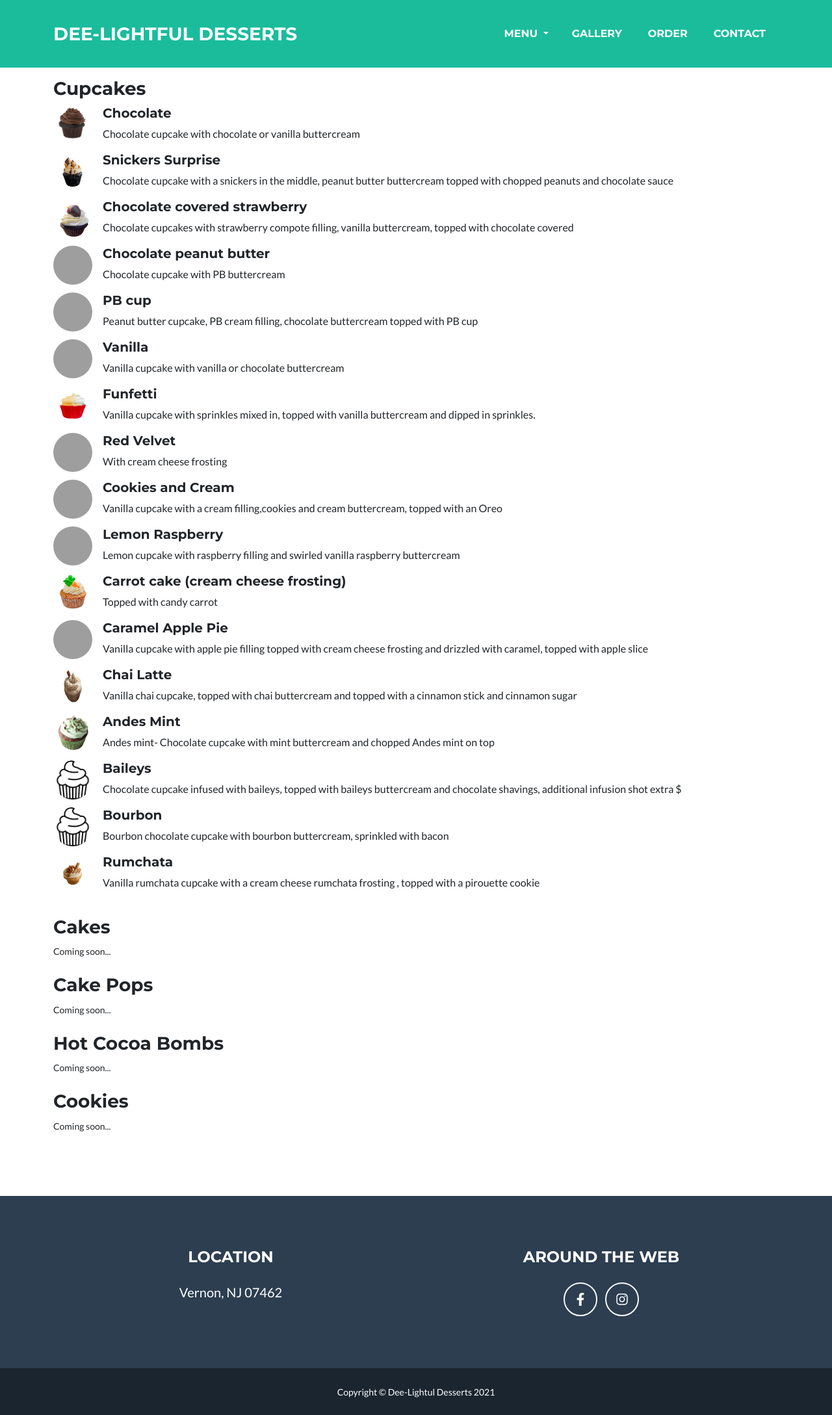
After one commit to mnoah66/deelightfuldesserts, a Django app: page /cupcakes/ in a window 1280 px wide. The commit adds this page. Shown: the whole page at 65% size. Run offline with Django 3.2, Linux system fonts and the light colour scheme; some libraries are stand-ins or nearby versions; grey boxes are pictures that could not be loaded.

Commit message:
individual pages and dropdown menu in nav

```diff
--- a/photos/templates/photos/base.html
+++ b/photos/templates/photos/base.html
@@ -1,12 +1,13 @@
 {% load static %}
 <!DOCTYPE html>
 <html lang="en">
+
 <head>
     <!-- Global site tag (gtag.js) - Google Analytics -->
     <script async src="https://www.googletagmanager.com/gtag/js?id=G-3FM8Y8MZTR"></script>
     <script>
         window.dataLayer = window.dataLayer || [];
-  function gtag(){dataLayer.push(arguments);}
+        function gtag() { dataLayer.push(arguments); }
         gtag('js', new Date());
 
         gtag('config', 'G-3FM8Y8MZTR');
@@ -15,7 +16,9 @@
     <meta name="viewport" content="width=device-width, initial-scale=1, shrink-to-fit=no" />
     <meta name="description" content="" />
     <meta name="author" content="" />
-        <title>Deelightful Desserts</title>
+    {% block title %}
+
+    {% endblock %}
     <!-- Favicon-->
     <link rel="shortcut icon" type="image/png" href="{% static 'assets/img/favicons/favicon.ico' %}" />
     <link rel="apple-touch-icon" sizes="180x180" href="{% static 'assets/img/favicons/apple-touch-icon.png' %}">
@@ -29,26 +32,45 @@
     <script src="https://use.fontawesome.com/releases/v5.15.3/js/all.js" crossorigin="anonymous"></script>
     <!-- Google fonts-->
     <link href="https://fonts.googleapis.com/css?family=Montserrat:400,700" rel="stylesheet" type="text/css" />
-        <link href="https://fonts.googleapis.com/css?family=Lato:400,700,400italic,700italic" rel="stylesheet" type="text/css" />
+    <link href="https://fonts.googleapis.com/css?family=Lato:400,700,400italic,700italic" rel="stylesheet"
+        type="text/css" />
     <!-- Core theme CSS (includes Bootstrap)-->
 
     <link href="{% static 'css/styles.css' %}" rel="stylesheet" />
 </head>
+
 <body id="page-top">
     <!-- Navigation-->
     <nav class="navbar navbar-expand-lg bg-primary text-uppercase fixed-top" id="mainNav">
         <div class="container">
             <a class="navbar-brand" href="{% url 'index' %}">Dee-lightful Desserts</a>
-                <button class="navbar-toggler text-uppercase font-weight-bold bg-secondary text-white rounded" type="button" data-bs-toggle="collapse" data-bs-target="#navbarResponsive" aria-controls="navbarResponsive" aria-expanded="false" aria-label="Toggle navigation">
-                    Menu
+            <button class="navbar-toggler text-uppercase font-weight-bold bg-secondary text-white rounded" type="button"
+                data-bs-toggle="collapse" data-bs-target="#navbarResponsive" aria-controls="navbarResponsive"
+                aria-expanded="false" aria-label="Toggle navigation">
+
                 <i class="fas fa-bars"></i>
             </button>
             <div class="collapse navbar-collapse" id="navbarResponsive">
                 <ul class="navbar-nav ms-auto">
-                        <li class="nav-item mx-0 mx-lg-1"><a class="nav-link py-3 px-0 px-lg-3 rounded" href="{% url 'the-goods' %}">The Goods</a></li>
-                        <li class="nav-item mx-0 mx-lg-1"><a class="nav-link py-3 px-0 px-lg-3 rounded" href="{% url 'gallery' %}">Gallery</a></li>
-                        <li class="nav-item mx-0 mx-lg-1"><a class="nav-link py-3 px-0 px-lg-3 rounded" href="{% url 'order' %}">Order</a></li>
-                        <li class="nav-item mx-0 mx-lg-1"><a class="nav-link py-3 px-0 px-lg-3 rounded" href="{% url 'contact' %}">Contact</a></li>
+                    <li class="nav-item dropdown">
+                        <a class="nav-link dropdown-toggle py-3 px-0 px-lg-3 rounded" href="#" id="navbarDropdown" role="button"
+                            data-bs-toggle="dropdown" aria-expanded="false">
+                            Menu
+                        </a>
+                        <ul class="dropdown-menu" aria-labelledby="navbarDropdown">
+                            <li><a class="dropdown-item" href="{% url 'cupcakes' %}">Cupcakes</a></li>
+                            <li><a class="dropdown-item" href="{% url 'cakes' %}">Cakes</a></li>
+                            <li><a class="dropdown-item" href="{% url 'cake-pops' %}">Cake Pops</a></li>
+                            <li><a class="dropdown-item" href="{% url 'hot-cocoa-bombs' %}">Hot Cocoa Bombs</a></li>
+                            <li><a class="dropdown-item" href="{% url 'cookies' %}">Cookies</a></li>
+                        </ul>
+                    </li>
+                    <li class="nav-item mx-0 mx-lg-1"><a class="nav-link py-3 px-0 px-lg-3 rounded"
+                            href="{% url 'gallery' %}">Gallery</a></li>
+                    <li class="nav-item mx-0 mx-lg-1"><a class="nav-link py-3 px-0 px-lg-3 rounded"
+                            href="{% url 'order' %}">Order</a></li>
+                    <li class="nav-item mx-0 mx-lg-1"><a class="nav-link py-3 px-0 px-lg-3 rounded"
+                            href="{% url 'contact' %}">Contact</a></li>
                 </ul>
             </div>
         </div>
@@ -70,8 +92,10 @@
                 <!-- Footer Social Icons-->
                 <div class="col-lg-6 mb-5 mb-lg-0">
                     <h4 class="text-uppercase mb-4">Around the Web</h4>
-                        <a class="btn btn-outline-light btn-social mx-1" href="https://www.facebook.com/DeeLightfulDessert"><i class="fab fa-fw fa-facebook-f"></i></a>
-                        <a class="btn btn-outline-light btn-social mx-1" href="https://www.instagram.com/deelightful_desserts"><i class="fab fa-fw fa-instagram"></i></a>
+                    <a class="btn btn-outline-light btn-social mx-1"
+                        href="https://www.facebook.com/DeeLightfulDessert"><i class="fab fa-fw fa-facebook-f"></i></a>
+                    <a class="btn btn-outline-light btn-social mx-1"
+                        href="https://www.instagram.com/deelightful_desserts"><i class="fab fa-fw fa-instagram"></i></a>
                 </div>
             </div>
         </div>
@@ -81,8 +105,15 @@
         <div class="container"><small>Copyright &copy; Dee-Lightul Desserts 2021</small></div>
     </div>
     <!-- Bootstrap core JS-->
-        <script src="https://cdn.jsdelivr.net/npm/bootstrap@5.1.0/dist/js/bootstrap.bundle.min.js"></script>
+    <script src="https://cdn.jsdelivr.net/npm/bootstrap@5.1.3/dist/js/bootstrap.bundle.min.js"></script>
+    <script src="https://code.jquery.com/jquery-3.2.1.slim.min.js"
+        integrity="sha384-KJ3o2DKtIkvYIK3UENzmM7KCkRr/rE9/Qpg6aAZGJwFDMVNA/GpGFF93hXpG5KkN"
+        crossorigin="anonymous"></script>
+    <script src="https://cdnjs.cloudflare.com/ajax/libs/popper.js/1.12.9/umd/popper.min.js"
+        integrity="sha384-ApNbgh9B+Y1QKtv3Rn7W3mgPxhU9K/ScQsAP7hUibX39j7fakFPskvXusvfa0b4Q"
+        crossorigin="anonymous"></script>
     <!-- Core theme JS-->
     <script src="https://cdn.startbootstrap.com/sb-forms-latest.js"></script>
 </body>
+
 </html>
--- /dev/null
+++ b/photos/templates/photos/cupcakes.html
@@ -0,0 +1,306 @@
+{% extends 'photos/base.html' %}
+{% load static %}
+
+{% block title %}
+<title>Deelightful Desserts | Cupcakes</title>
+{% endblock  %}
+
+{% block content %}
+
+<section class="page-section" id="portfolio">
+  <div class="container">
+    <h3 class="pt-4">Cupcakes</h3>
+    <!-- Media object -->
+    <div class="d-flex">
+      <!-- Image -->
+      <img src="{% static 'assets/img/portfolio/chocolate.png' %}" alt="John Doe" class="me-3 rounded-circle"
+        style="width: 60px; height: 60px;" />
+      <!-- Body -->
+      <div>
+        <h5 class="fw-bold">
+          Chocolate
+        </h5>
+        <p>
+          Chocolate cupcake with chocolate or vanilla buttercream
+        </p>
+      </div>
+    </div>
+    <!-- Media object -->
+    <!-- Media object -->
+    <div class="d-flex">
+      <!-- Image -->
+      <img src="{% static 'assets/img/portfolio/actual_cupcake2.png' %}" alt="John Doe" class="me-3 rounded-circle"
+        style="width: 60px; height: 60px;" />
+      <!-- Body -->
+      <div>
+        <h5 class="fw-bold">
+          Snickers Surprise
+        </h5>
+        <p>
+          Chocolate cupcake with a snickers in the middle, peanut butter buttercream topped with chopped peanuts and
+          chocolate sauce
+        </p>
+      </div>
+    </div>
+    <!-- Media object -->
+    <!-- Media object -->
+    <div class="d-flex">
+      <!-- Image -->
+      <img src="{% static 'assets/img/portfolio/chocolate_covered_strawberry.png' %}" alt="John Doe"
+        class="me-3 rounded-circle" style="width: 60px; height: 60px;" />
+      <!-- Body -->
+      <div>
+        <h5 class="fw-bold">
+          Chocolate covered strawberry
+        </h5>
+        <p>
+          Chocolate cupcakes with strawberry compote filling, vanilla buttercream, topped with chocolate covered
+        </p>
+      </div>
+    </div>
+    <!-- Media object -->
+    <div class="d-flex">
+      <!-- Image -->
+      <img src="{% static 'assets/img/portfolio/chocolate_pb.png' %}" alt="John Doe" class="me-3 rounded-circle"
+        style="width: 60px; height: 60px;" />
+      <!-- Body -->
+      <div>
+        <h5 class="fw-bold">
+          Chocolate peanut butter
+        </h5>
+        <p>
+          Chocolate cupcake with PB buttercream
+        </p>
+      </div>
+    </div>
+    <!-- Media object -->
+    <div class="d-flex">
+      <!-- Image -->
+      <img src="{% static 'assets/img/portfolio/chocolate_peanut_butter.png' %}" alt="John Doe"
+        class="me-3 rounded-circle" style="width: 60px; height: 60px;" />
+      <!-- Body -->
+      <div>
+        <h5 class="fw-bold">
+          PB cup
+        </h5>
+        <p>
+          Peanut butter cupcake, PB cream filling, chocolate buttercream topped with PB cup
+        </p>
+      </div>
+    </div>
+    <!-- End media object-->
+    <!-- Media object -->
+    <div class="d-flex">
+      <!-- Image -->
+      <img src="{% static 'assets/img/portfolio/vanilla.png' %}" alt="John Doe" class="me-3 rounded-circle"
+        style="width: 60px; height: 60px;" />
+      <!-- Body -->
+      <div>
+        <h5 class="fw-bold">
+          Vanilla
+        </h5>
+        <p>
+          Vanilla cupcake with vanilla or chocolate buttercream
+        </p>
+      </div>
+    </div>
+    <!-- End media object-->
+    <!-- Media object -->
+    <div class="d-flex">
+      <!-- Image -->
+      <img src="{% static 'assets/img/portfolio/funfetti.png' %}" alt="John Doe" class="me-3 rounded-circle"
+        style="width: 60px; height: 60px;" />
+      <!-- Body -->
+      <div>
+        <h5 class="fw-bold">
+          Funfetti
+        </h5>
+        <p>
+          Vanilla cupcake with sprinkles mixed in, topped with vanilla buttercream and dipped in sprinkles.
+        </p>
+      </div>
+    </div>
+    <!-- End media object-->
+    <!-- Media object -->
+    <div class="d-flex">
+      <!-- Image -->
+      <img src="{% static 'assets/img/portfolio/red_velvet.png' %}" alt="John Doe" class="me-3 rounded-circle"
+        style="width: 60px; height: 60px;" />
+      <!-- Body -->
+      <div>
+        <h5 class="fw-bold">
+          Red Velvet
+        </h5>
+        <p>
+          With cream cheese frosting
+        </p>
+      </div>
+    </div>
+    <!-- End media object-->
+    <!-- Media object -->
+    <div class="d-flex">
+      <!-- Image -->
+      <img src="{% static 'assets/img/portfolio/cookies_cream.png' %}" alt="John Doe" class="me-3 rounded-circle"
+        style="width: 60px; height: 60px;" />
+      <!-- Body -->
+      <div>
+        <h5 class="fw-bold">
+          Cookies and Cream
+        </h5>
+        <p>
+          Vanilla cupcake with a cream filling,cookies and cream buttercream, topped with an Oreo
+        </p>
+      </div>
+    </div>
+    <!-- End media object-->
+    <!-- Media object -->
+    <div class="d-flex">
+      <!-- Image -->
+      <img src="{% static 'assets/img/portfolio/lemon_raspberry.png' %}" alt="John Doe" class="me-3 rounded-circle"
+        style="width: 60px; height: 60px;" />
+      <!-- Body -->
+      <div>
+        <h5 class="fw-bold">
+          Lemon Raspberry
+        </h5>
+        <p>
+          Lemon cupcake with raspberry filling and swirled vanilla raspberry buttercream
+        </p>
+      </div>
+    </div>
+    <!-- End media object-->
+    <!-- Media object -->
+    <div class="d-flex">
+      <!-- Image -->
+      <img src="{% static 'assets/img/portfolio/carrot_cake.png' %}" alt="John Doe" class="me-3 rounded-circle"
+        style="width: 60px; height: 60px;" />
+      <!-- Body -->
+      <div>
+        <h5 class="fw-bold">
+          Carrot cake (cream cheese frosting)
+        </h5>
+        <p>
+          Topped with candy carrot
+        </p>
+      </div>
+    </div>
+    <!-- End media object-->
+    <!-- Media object -->
+    <div class="d-flex">
+      <!-- Image -->
+      <img src="{% static 'assets/img/portfolio/caramel_apple_pie.png' %}" alt="John Doe" class="me-3 rounded-circle"
+        style="width: 60px; height: 60px;" />
+      <!-- Body -->
+      <div>
+        <h5 class="fw-bold">
+          Caramel Apple Pie
+        </h5>
+        <p>
+          Vanilla cupcake with apple pie filling topped with cream cheese frosting and drizzled with caramel, topped
+          with apple slice
+        </p>
+      </div>
+    </div>
+    <!-- End media object-->
+    <!-- Media object -->
+    <div class="d-flex">
+      <!-- Image -->
+      <img src="{% static 'assets/img/portfolio/chai_latte.png' %}" alt="John Doe" class="me-3 rounded-circle"
+        style="width: 60px; height: 60px;" />
+      <!-- Body -->
+      <div>
+        <h5 class="fw-bold">
+          Chai Latte
+        </h5>
+        <p>
+          Vanilla chai cupcake, topped with chai buttercream and topped with a cinnamon stick and cinnamon sugar
+        </p>
+      </div>
+    </div>
+    <!-- End media object-->
+    <!-- Media object -->
+    <div class="d-flex">
+      <!-- Image -->
+      <img src="{% static 'assets/img/portfolio/andes_mint.png' %}" alt="John Doe" class="me-3 rounded-circle"
+        style="width: 60px; height: 60px;" />
+      <!-- Body -->
+      <div>
+        <h5 class="fw-bold">
+          Andes Mint
+        </h5>
+        <p>
+          Andes mint- Chocolate cupcake with mint buttercream and chopped Andes mint on top
+        </p>
+      </div>
+    </div>
+    <!-- End media object-->
+    <!-- Media object -->
+    <div class="d-flex">
+      <!-- Image -->
+      <img src="{% static 'assets/img/portfolio/outline.png' %}" alt="John Doe" class="me-3 rounded-circle"
+        style="width: 60px; height: 60px;" />
+      <!-- Body -->
+      <div>
+        <h5 class="fw-bold">
+          Baileys
+        </h5>
+        <p>
+          Chocolate cupcake infused with baileys, topped with baileys buttercream and chocolate shavings, additional
+          infusion shot extra $
+        </p>
+      </div>
+    </div>
+    <!-- End media object-->
+    <!-- Media object -->
+    <div class="d-flex">
+      <!-- Image -->
+      <img src="{% static 'assets/img/portfolio/outline.png' %}" alt="John Doe" class="me-3 rounded-circle"
+        style="width: 60px; height: 60px;" />
+      <!-- Body -->
+      <div>
+        <h5 class="fw-bold">
+          Bourbon
+        </h5>
+        <p>
+          Bourbon chocolate cupcake with bourbon buttercream, sprinkled with bacon
+        </p>
+      </div>
+    </div>
+    <!-- End media object-->
+    <!-- Media object -->
+    <div class="d-flex">
+      <!-- Image -->
+      <img src="{% static 'assets/img/portfolio/rumchata.png' %}" alt="John Doe" class="me-3 rounded-circle"
+        style="width: 60px; height: 60px;" />
+      <!-- Body -->
+      <div>
+        <h5 class="fw-bold">
+          Rumchata
+        </h5>
+        <p>
+          Vanilla rumchata cupcake with a cream cheese rumchata frosting , topped with a pirouette cookie
+        </p>
+      </div>
+    </div>
+    <!-- End media object-->
+
+  </div> <!-- End Container-->
+  <div class="container">
+    <h3 class="pt-4">Cakes</h3>
+    <small>Coming soon...</small>
+  </div> <!--End Container-->
+  <div class="container">
+    <h3 class="pt-4">Cake Pops</h3>
+    <small>Coming soon...</small>
+  </div> <!--End Container-->
+  <div class="container">
+    <h3 class="pt-4">Hot Cocoa Bombs</h3>
+    <small>Coming soon...</small>
+  </div> <!--End Container-->
+  <div class="container">
+    <h3 class="pt-4">Cookies</h3>
+    <small>Coming soon...</small>
+  </div> <!--End Container-->
+</section>
+
+{% endblock %}
--- a/photos/urls.py
+++ b/photos/urls.py
@@ -3,7 +3,11 @@ from . import views
 
 urlpatterns = [
     path('', views.index, name="index"),
-    path('the-goods/', views.menu, name="the-goods"),
+    path('cupcakes/', views.cupcakes, name="cupcakes"),
+    path('cakes/', views.cakes, name="cakes"),
+    path('cake-pops/', views.cake_pops, name="cake-pops"),
+    path('cookies/', views.cookies, name="cookies"),
+    path('hot-cocoa-bombs/', views.hot_cocoa_bombs, name="hot-cocoa-bombs"),
     path('contact/', views.contact, name="contact"),
     path('success/', views.success, name="success"),
     path('order/', views.order, name='order'),
--- a/photos/views.py
+++ b/photos/views.py
@@ -15,6 +15,17 @@ def index(request):
 
 def menu(request):
     return render(request, 'photos/menu.html')
+
+def cupcakes(request):
+    return render(request, 'photos/cupcakes.html')
+def cakes(request):
+    return render(request, 'photos/cakes.html')
+def cookies(request):
+    return render(request, 'photos/cookies.html')
+def hot_cocoa_bombs(request):
+    return render(request, 'photos/hot_cocoa_bombs.html')
+def cake_pops(request):
+    return render(request, 'photos/cake_pops.html')
 
 def contact(request):
     if request.method == 'GET':
```
Also changed, not shown: photos/templates/photos/cake_pops.html (added, +19 -0 lines), photos/templates/photos/cakes.html (added, +19 -0 lines), photos/templates/photos/cookies.html (added, +19 -0 lines), photos/templates/photos/hot_cocoa_bombs.html (added, +19 -0 lines), photos/templates/photos/index.html (+9 -5 lines). Lines whose indentation alone changed are shown as unchanged.
